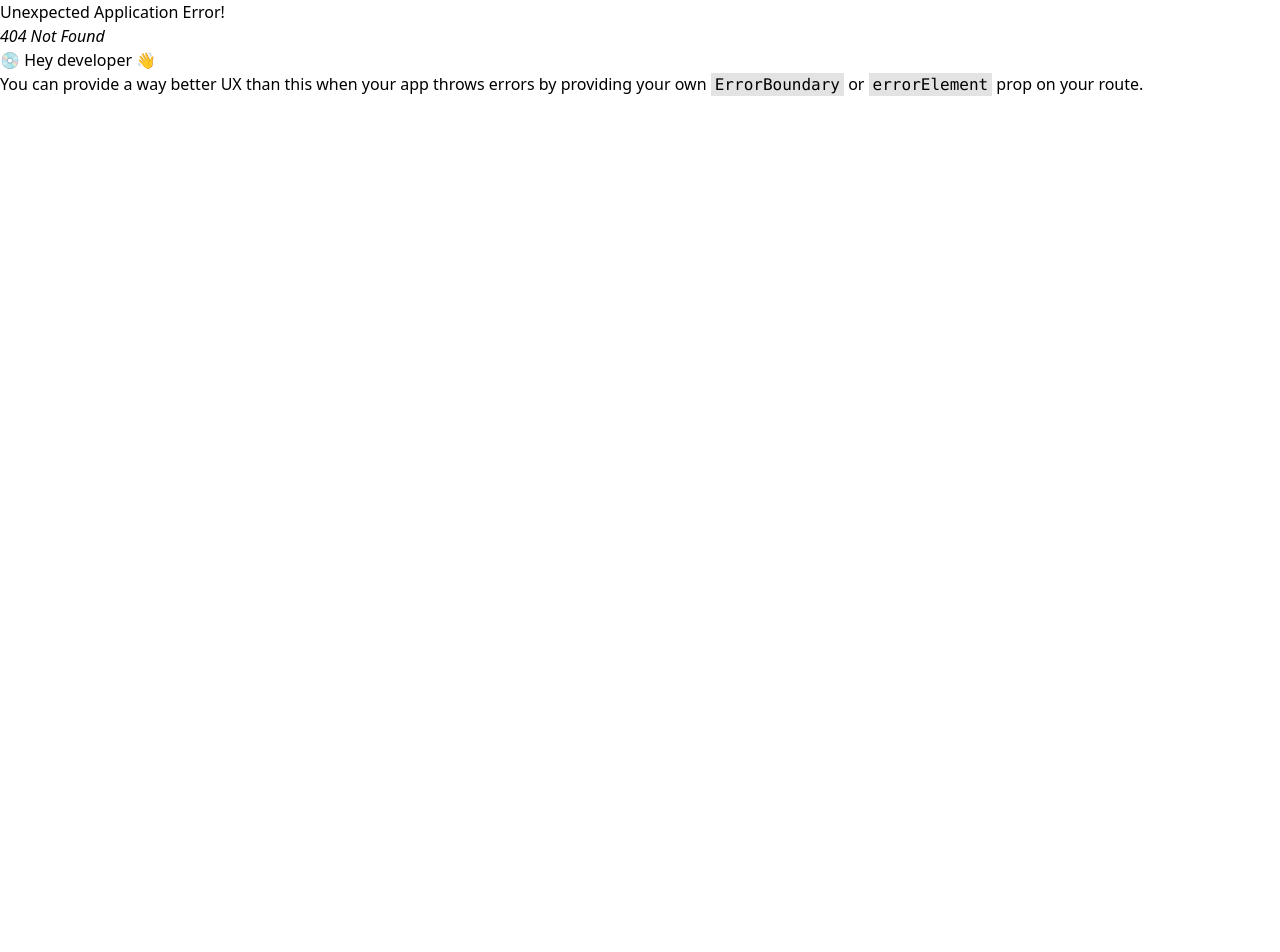
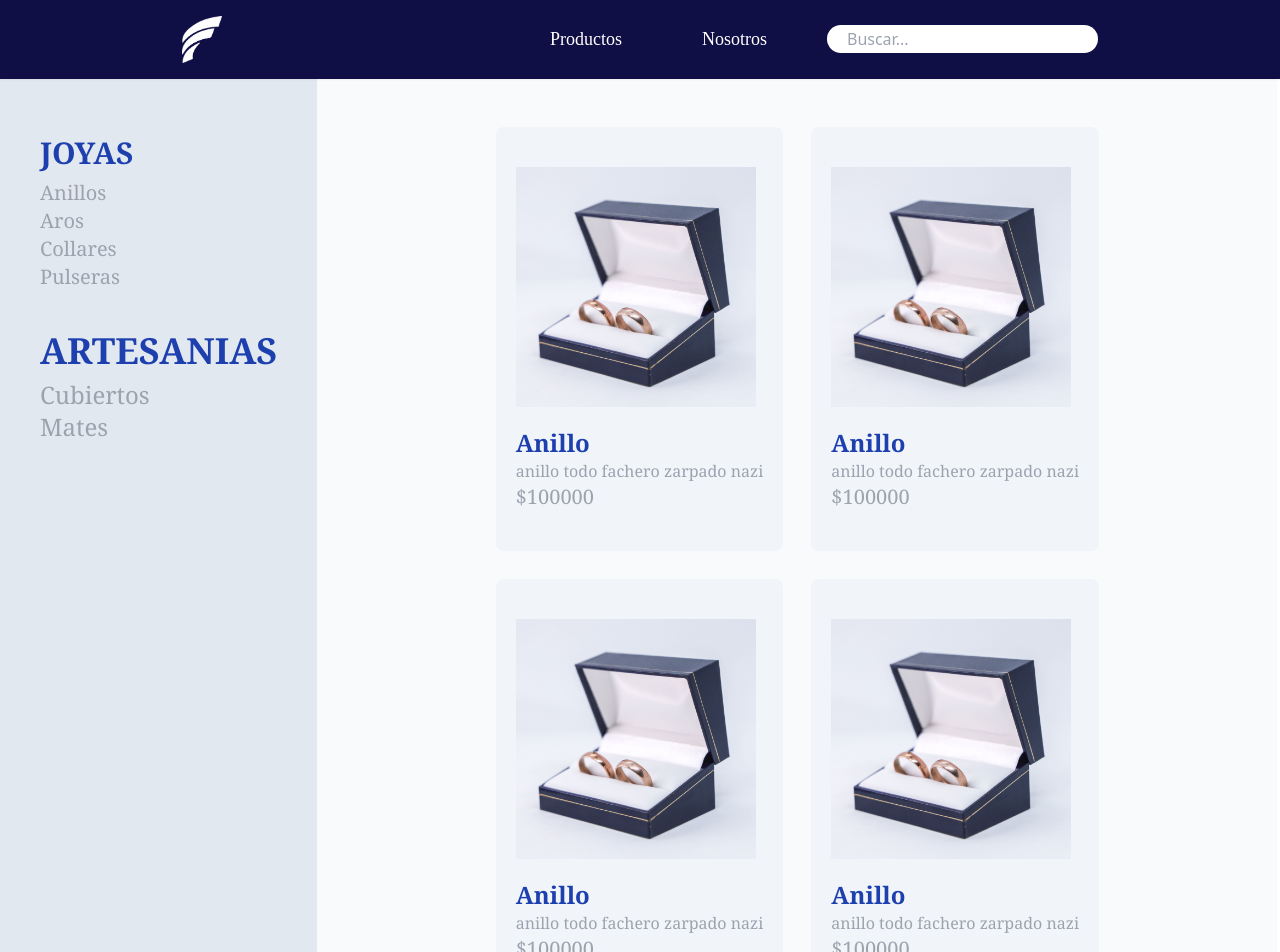
Before and after one commit to NachoXS15/fontenezJoyas, a React (Vite) app: page /productos in a window 1280 px wide. Before the commit this address had no page. Shown: the top 952 px of the page. Before the commit the page ends 800 px from the top, so only its background shows below. Built offline with nearby package versions, Linux system fonts and the light colour scheme; a web font is replaced by a local one.

Commit message:
created layout for products pages

```diff
--- /dev/null
+++ b/src/components/Card.tsx
@@ -0,0 +1,14 @@
+import img from '../assets/anillo.jpg'
+
+export default function Card() {
+    return (
+        <div className="w-fit bg-slate-100 rounded-lg flex px-5 py-10 flex-col items-start justify-between gap-5 hover:scale-105 hover:shadow-sm hover:cursor-pointer transition">
+            <img src={img} className='w-60' alt="" />
+            <div className="flex flex-col">
+                <h2 className="md:text-xl lg:text-2xl font-bold text-blue-800">Anillo</h2>
+                <h4 className="text-md text-gray-400">anillo todo fachero zarpado nazi</h4>
+                <h3 className="text-xl text-gray-400">$100000</h3>
+            </div>
+        </div>
+    )
+}
--- /dev/null
+++ b/src/components/Categories.tsx
@@ -0,0 +1,25 @@
+
+export default function Categories() {
+    return (
+        <>
+            <aside className="w-fit lg:px-10 bg-slate-200 px-10 py-14">
+                <div className="flex gap-2 flex-col">
+                    <h2 className="text-3xl text-blue-800 font-bold uppercase">Joyas</h2>
+                    <div className="flex flex-col">
+                        <a href="" className="text-xl text-gray-400 hover:underline hover:text-gray-800">Anillos</a>
+                        <a href="" className="text-xl text-gray-400 hover:underline hover:text-gray-800">Aros</a>
+                        <a href="" className="text-xl text-gray-400 hover:underline hover:text-gray-800">Collares</a>
+                        <a href="" className="text-xl text-gray-400 hover:underline hover:text-gray-800">Pulseras</a>
+                    </div>
+                </div>
+                <div className="flex gap-2 flex-col mt-10">
+                    <h2 className="text-4xl text-blue-800 font-bold uppercase">Artesanias</h2>
+                    <div className="flex flex-col">
+                        <a className="text-2xl text-gray-400 hover:underline hover:text-gray-800">Cubiertos</a>
+                        <a className="text-2xl text-gray-400 hover:underline hover:text-gray-800">Mates</a>
+                    </div>
+                </div>
+            </aside>
+        </>
+    )
+}
--- a/src/components/Footer.tsx
+++ b/src/components/Footer.tsx
@@ -1,9 +1,9 @@
-import { Instagram, Mail, Phone } from "../assets/Icons";
+import { Instagram, Mail, Phone } from "./ui/Icons";
 import logo from '../assets/iso_blanco.png'
 export default function Footer() {
     return (
         <>
-            <footer className='w-full h-fit bg-purplemain flex flex-col justify-center md:items-start px-20 md:px-30 md:pt-10'>
+            <footer className='w-full h-fit bg-purplemain flex flex-col justify-center md:items-start px-10 md:px-36 md:pt-10'>
                 <div className='w-full md:flex flex-row justify-center gap-x-6 items-center'>
                     <div className="w-full mt-10 md:hidden flex justify-center md:justify-center">
                         <img src={logo} alt="Logo" className="w-20 md:w-24" />
--- a/src/components/Header.tsx
+++ b/src/components/Header.tsx
@@ -1,6 +1,6 @@
 import { useState } from "react";
 import { NavLink } from "react-router-dom";
-import { CloseIcon, MenuIcon } from "../assets/Icons";
+import { CloseIcon, MenuIcon } from "./ui/Icons";
 import logo from '../assets/iso_blanco.png'
 
 export default function Header() {
@@ -15,10 +15,10 @@ export default function Header() {
                     <img src={logo} width={40} alt="" />
                 </NavLink>
                 <nav className='hidden md:flex justify-center items-center gap-10'>
-                    <NavLink className="mx-5 text-lg text-bluemain md:hover:scale-110 transition" style={{ fontFamily: 'Mundial' }} to="/paquetes">Paquetes</NavLink>
-                    <NavLink className="mx-5 text-lg text-bluemain md:hover:scale-110 transition" style={{ fontFamily: 'Mundial' }} to="/about">Nosotros</NavLink>
+                    <NavLink className="mx-5 text-lg text-bluemain md:hover:scale-105 transition" style={{ fontFamily: 'Mundial' }} to="/productos">Productos</NavLink>
+                    <NavLink className="mx-5 text-lg text-bluemain md:hover:scale-105 transition" style={{ fontFamily: 'Mundial' }} to="/about">Nosotros</NavLink>
                     <form action="">
-                        <input type="text" className="h-7 rounded-full" />
+                        <input type="text" className="h-7 rounded-full px-5" placeholder="Buscar..." />
                     </form>
                 </nav>
                 <div className='md:hidden flex items-center justify-center' onClick={toggleNavBar}>
--- a/src/components/Layout.tsx
+++ b/src/components/Layout.tsx
@@ -7,7 +7,7 @@ export default function Layout({children}: props) {
   return (
     <>
       <Header />
-      {children}
+        {children}
       <Footer />
     </>
   )
--- a/src/main.tsx
+++ b/src/main.tsx
@@ -3,6 +3,7 @@ import { createRoot } from 'react-dom/client'
 import './index.css'
 import { createBrowserRouter, RouterProvider } from 'react-router-dom'
 import Index from './pages/Index.tsx'
+import Products from './pages/Products.tsx'
 
   const router = createBrowserRouter([
     {
@@ -10,7 +11,8 @@ import Index from './pages/Index.tsx'
       element: <Index />
     },
     {
-      path: "/products",
+      path: "/productos",
+      element: <Products />
     }
   ])
 
--- a/src/pages/Index.tsx
+++ b/src/pages/Index.tsx
@@ -1,6 +1,7 @@
 import Layout from "../components/Layout";
 import logo from '../assets/logo.png'
 import bannerImg from '../assets/banner_img.jpg'
+import banner1 from '../assets/banner1.jpg'
 export default function Index() {
   return (
     <Layout>
@@ -13,6 +14,9 @@ export default function Index() {
       <div className="w-full h-96 bg-white px-5">
         <h2 className="h-96 text-darkblue text-5xl flex justify-center items-center tracking-widest text-center">100 años celebrando la belleza en cada joya.</h2>
       </div>
+      <div className="w-full h-[900px] my-32 px-30">
+        <div className="w-full h-[900px] bg-cover bg-center bg-local" style={{backgroundImage: `url(${banner1})`}}></div>
+      </div>
     </Layout>
   )
 }
--- /dev/null
+++ b/src/pages/Products.tsx
@@ -0,0 +1,27 @@
+import Card from "../components/Card";
+import Categories from "../components/Categories";
+import Layout from "../components/Layout";
+
+export default function Products() {
+  return (
+    <Layout>
+        <main className="max-w-full flex font-serif">
+            <Categories />
+            <section className="w-9/12 flex items-start justify-center bg-slate-50 px-10 py-12">
+                <div className="flex flex-wrap items-start justify-center gap-7">
+                    <Card />
+                    <Card />
+                    <Card />
+                    <Card />
+                    <Card />
+                    <Card />
+                    <Card />
+                    <Card />
+                    <Card />
+                    <Card />
+                </div>
+            </section>
+        </main>
+    </Layout>
+  )
+}
```
Also changed, not shown: src/assets/anillo.jpg (added), src/assets/banner1.jpg (added), src/components/ui/Icons.tsx (renamed from src/assets/Icons.tsx).
